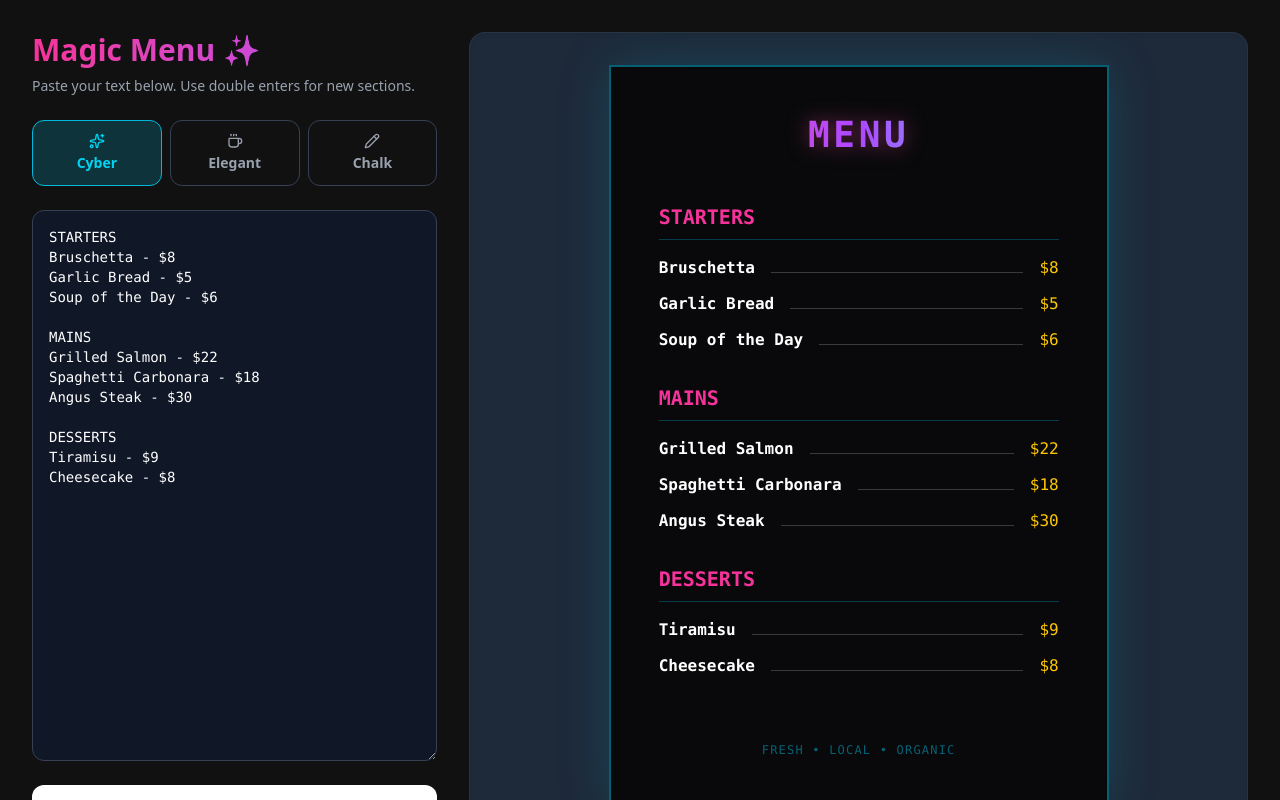
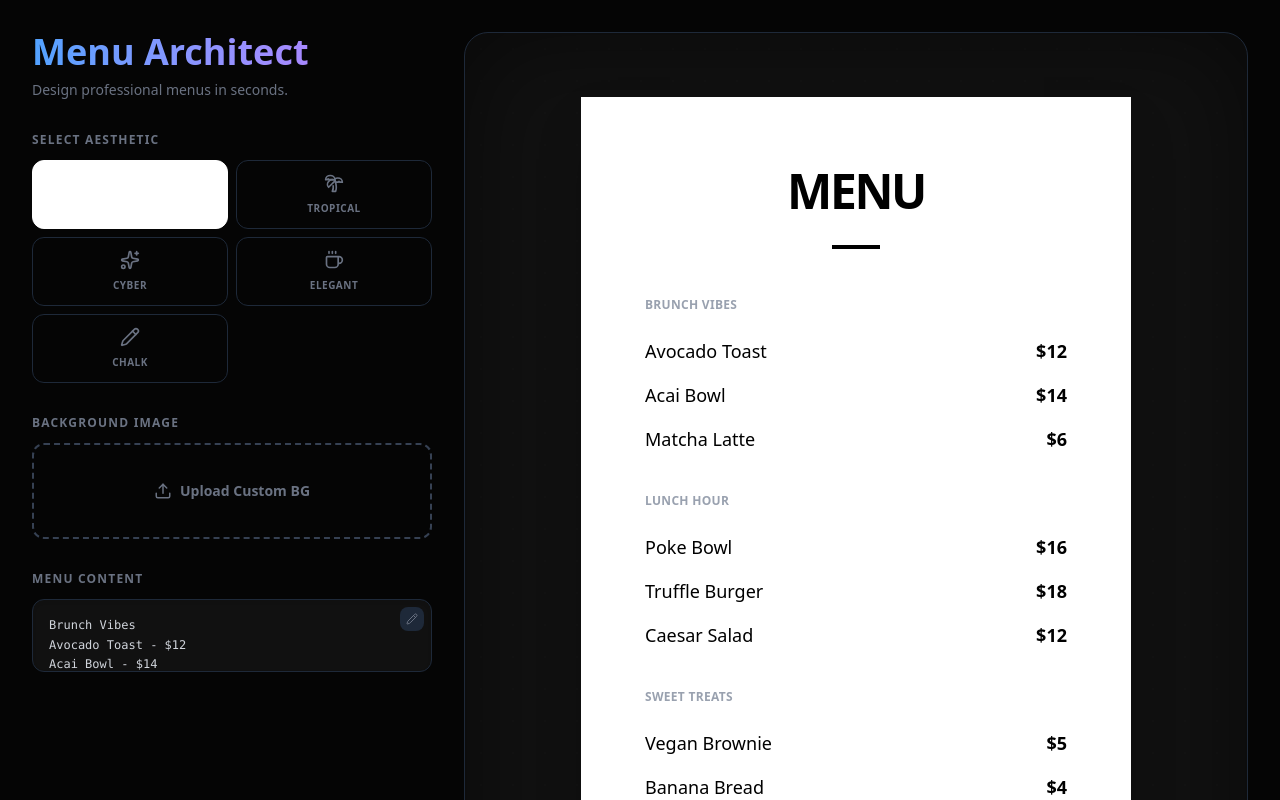
Before and after one commit to Dianute/event-tracker, a Next.js app in the folder web-app/: page /menu-test in a window 1280 px wide. Shown: the top 800 px of the page. Built offline with nearby package versions, Linux system fonts and the light colour scheme.

Commit message:
Update page.tsx

```diff
--- a/web-app/app/menu-test/page.tsx
+++ b/web-app/app/menu-test/page.tsx
@@ -1,29 +1,30 @@
 'use client';
 
 import { useState, useRef } from 'react';
-import { Download, Coffee, Sparkles, Pencil } from 'lucide-react';
+import { Download, Coffee, Sparkles, Pencil, Upload, Image as ImageIcon, Type, Palmtree } from 'lucide-react';
 import * as htmlToImage from 'html-to-image';
 
 export default function MenuGeneratorPage() {
-    const [rawText, setRawText] = useState(`STARTERS
-Bruschetta - $8
-Garlic Bread - $5
-Soup of the Day - $6
+    const [rawText, setRawText] = useState(`Brunch Vibes
+Avocado Toast - $12
+Acai Bowl - $14
+Matcha Latte - $6
 
-MAINS
-Grilled Salmon - $22
-Spaghetti Carbonara - $18
-Angus Steak - $30
+Lunch Hour
+Poke Bowl - $16
+Truffle Burger - $18
+Caesar Salad - $12
 
-DESSERTS
-Tiramisu - $9
-Cheesecake - $8`);
+Sweet Treats
+Vegan Brownie - $5
+Banana Bread - $4`);
 
-    const [theme, setTheme] = useState<'cyberpunk' | 'elegant' | 'chalkboard'>('cyberpunk');
+    const [theme, setTheme] = useState<'cyberpunk' | 'elegant' | 'chalkboard' | 'minimal' | 'tropical'>('minimal');
+    const [bgImage, setBgImage] = useState<string | null>(null);
     const previewRef = useRef<HTMLDivElement>(null);
     const [isExporting, setIsExporting] = useState(false);
 
-    // Simple parser: Split by double newline for sections, single for items
+    // Simple parser
     const parseMenu = (text: string) => {
         const sections = text.split('\n\n').map(block => {
             const lines = block.split('\n');
@@ -42,113 +43,206 @@ Cheesecake - $8`);
 
     const parsedData = parseMenu(rawText);
 
+    const handleBgUpload = (e: React.ChangeEvent<HTMLInputElement>) => {
+        const file = e.target.files?.[0];
+        if (file) {
+            const reader = new FileReader();
+            reader.onload = (ev) => {
+                setBgImage(ev.target?.result as string);
+            };
+            reader.readAsDataURL(file);
+        }
+    };
+
     const handleDownload = async () => {
         if (previewRef.current) {
             setIsExporting(true);
             try {
-                const dataUrl = await htmlToImage.toPng(previewRef.current);
+                // Ensure images are fully loaded before capturing
+                const dataUrl = await htmlToImage.toPng(previewRef.current, {
+                    cacheBust: true,
+                    pixelRatio: 2 // High Res
+                });
                 const link = document.createElement('a');
-                link.download = 'my-menu.png';
+                link.download = 'menu-design.png';
                 link.href = dataUrl;
                 link.click();
             } catch (err) {
                 console.error("Export failed", err);
+                alert("Failed to export image. Try again.");
             }
             setIsExporting(false);
         }
     };
 
     return (
-        <div className="min-h-screen bg-[#111] text-white p-8 font-sans flex flex-col md:flex-row gap-8">
-            {/* Controls */}
-            <div className="w-full md:w-1/3 flex flex-col gap-6">
-                <div>
-                    <h1 className="text-3xl font-black mb-2 bg-clip-text text-transparent bg-gradient-to-r from-pink-500 to-purple-500">Magic Menu ✨</h1>
-                    <p className="text-gray-400 text-sm">Paste your text below. Use double enters for new sections.</p>
+        <div className="min-h-screen bg-[#050505] text-white p-4 md:p-8 font-sans flex flex-col md:flex-row gap-8 scrollbar-none">
+            {/* Controls Panel */}
+            <div className="w-full md:w-[400px] flex flex-col gap-8 h-full md:sticky md:top-8 shrink-0">
+                <div className="space-y-2">
+                    <h1 className="text-4xl font-black bg-clip-text text-transparent bg-gradient-to-r from-blue-400 to-purple-400">
+                        Menu Architect
+                    </h1>
+                    <p className="text-gray-500 font-medium text-sm">Design professional menus in seconds.</p>
                 </div>
 
-                <div className="flex gap-2">
-                    <button
-                        onClick={() => setTheme('cyberpunk')}
-                        className={`flex-1 py-3 rounded-xl border font-bold text-sm transition-all ${theme === 'cyberpunk' ? 'bg-cyan-500/20 border-cyan-500 text-cyan-400' : 'border-gray-700 text-gray-400'}`}
-                    >
-                        <Sparkles size={16} className="mx-auto mb-1" /> Cyber
-                    </button>
-                    <button
-                        onClick={() => setTheme('elegant')}
-                        className={`flex-1 py-3 rounded-xl border font-bold text-sm transition-all ${theme === 'elegant' ? 'bg-amber-500/20 border-amber-500 text-amber-400' : 'border-gray-700 text-gray-400'}`}
-                    >
-                        <Coffee size={16} className="mx-auto mb-1" /> Elegant
-                    </button>
-                    <button
-                        onClick={() => setTheme('chalkboard')}
-                        className={`flex-1 py-3 rounded-xl border font-bold text-sm transition-all ${theme === 'chalkboard' ? 'bg-green-500/20 border-green-500 text-green-400' : 'border-gray-700 text-gray-400'}`}
-                    >
-                        <Pencil size={16} className="mx-auto mb-1" /> Chalk
-                    </button>
+                {/* Theme Selector Grid */}
+                <div>
+                    <h3 className="text-xs font-bold text-gray-500 uppercase tracking-widest mb-3">Select Aesthetic</h3>
+                    <div className="grid grid-cols-2 gap-2">
+                        <ThemeBtn active={theme === 'minimal'} onClick={() => setTheme('minimal')} icon={Type} label="Minimal" color="text-white border-white" />
+                        <ThemeBtn active={theme === 'tropical'} onClick={() => setTheme('tropical')} icon={Palmtree} label="Tropical" color="text-green-400 border-green-500" />
+                        <ThemeBtn active={theme === 'cyberpunk'} onClick={() => setTheme('cyberpunk')} icon={Sparkles} label="Cyber" color="text-cyan-400 border-cyan-500" />
+                        <ThemeBtn active={theme === 'elegant'} onClick={() => setTheme('elegant')} icon={Coffee} label="Elegant" color="text-amber-400 border-amber-500" />
+                        <ThemeBtn active={theme === 'chalkboard'} onClick={() => setTheme('chalkboard')} icon={Pencil} label="Chalk" color="text-gray-400 border-gray-500" />
+                    </div>
                 </div>
 
+                {/* Background Upload */}
+                <div>
+                    <h3 className="text-xs font-bold text-gray-500 uppercase tracking-widest mb-3">Background Image</h3>
+                    <div className="relative group">
+                        <label className="flex items-center justify-center w-full h-24 border-2 border-dashed border-gray-700 rounded-xl cursor-pointer hover:border-blue-500 hover:bg-blue-500/5 transition-all group-hover:text-blue-400 text-gray-500 gap-2">
+                            {bgImage ? (
+                                <div className="relative w-full h-full p-1">
+                                    <img src={bgImage} className="w-full h-full object-cover rounded-lg opacity-50" />
+                                    <span className="absolute inset-0 flex items-center justify-center font-bold text-white drop-shadow-md">Change Image</span>
+                                </div>
+                            ) : (
+                                <>
+                                    <Upload size={18} />
+                                    <span className="text-sm font-bold">Upload Custom BG</span>
+                                </>
+                            )}
+                            <input type="file" className="hidden" accept="image/*" onChange={handleBgUpload} />
+                        </label>
+                        {bgImage && (
+                            <button
+                                onClick={() => setBgImage(null)}
+                                className="absolute -top-2 -right-2 bg-red-500 text-white p-1 rounded-full shadow-lg hover:scale-110 transition-transform"
+                                title="Remove Image"
+                            >
+                                <svg width="12" height="12" viewBox="0 0 24 24" fill="none" stroke="currentColor" strokeWidth="3"><path d="M18 6L6 18M6 6l12 12" /></svg>
+                            </button>
+                        )}
+                    </div>
+                </div>
+
+                {/* Text Editor */}
+                <div className="flex-1 flex flex-col min-h-[300px]">
+                    <h3 className="text-xs font-bold text-gray-500 uppercase tracking-widest mb-3">Menu Content</h3>
+                    <div className="relative flex-1 group">
                         <textarea
                             value={rawText}
                             onChange={(e) => setRawText(e.target.value)}
-                    className="flex-1 min-h-[400px] bg-gray-900 border border-gray-700 rounded-xl p-4 font-mono text-sm focus:outline-none focus:border-blue-500"
-                    placeholder="Enter menu text here..."
+                            className="w-full h-full bg-[#111] border border-gray-800 rounded-xl p-4 font-mono text-xs text-gray-300 focus:outline-none focus:border-blue-500 focus:ring-1 focus:ring-blue-500 transition-all resize-none shadow-inner leading-relaxed"
+                            placeholder="Type here..."
                         />
+                        <div className="absolute top-2 right-2 p-1.5 bg-gray-800 rounded-lg text-gray-500 pointer-events-none group-focus-within:opacity-0 transition-opacity">
+                            <Pencil size={12} />
+                        </div>
+                    </div>
+                </div>
 
+                <div className="pt-4 border-t border-gray-800">
                     <button
                         onClick={handleDownload}
                         disabled={isExporting}
-                    className="bg-white text-black font-bold py-4 rounded-xl hover:scale-[1.02] transition-transform flex items-center justify-center gap-2"
+                        className="w-full bg-white hover:bg-gray-200 text-black font-black text-sm uppercase tracking-widest py-4 rounded-xl shadow-lg hover:shadow-xl hover:-translate-y-0.5 active:translate-y-0 transition-all flex items-center justify-center gap-3"
                     >
-                    <Download size={20} />
-                    {isExporting ? 'Generating...' : 'Download Image'}
+                        {isExporting ? <div className="w-5 h-5 border-2 border-black border-t-transparent rounded-full animate-spin" /> : <Download size={20} />}
+                        {isExporting ? 'Rendering...' : 'Export High-Res PNG'}
                     </button>
                 </div>
+            </div>
 
-            {/* Preview Area */}
-            <div className="flex-1 bg-gray-800 rounded-2xl p-8 flex items-center justify-center overflow-auto shadow-inner border border-white/5">
+            {/* Live Preview Stage */}
+            <div className="flex-1 bg-[#111] rounded-3xl border border-gray-800 p-8 md:p-16 flex items-center justify-center overflow-auto relative shadow-[inset_0_0_100px_rgba(0,0,0,0.5)]">
+                {/* Background Grid Pattern */}
+                <div className="absolute inset-0 opacity-[0.03]" style={{ backgroundImage: 'radial-gradient(#444 1px, transparent 1px)', backgroundSize: '32px 32px' }} />
+
                 <div
                     ref={previewRef}
-                    id="menu-preview"
-                    className={`w-[500px] min-h-[700px] p-12 transition-all duration-500 flex flex-col gap-8
-                        ${theme === 'cyberpunk' ? 'bg-[#09090b] text-cyan-500 border-2 border-cyan-500/50 shadow-[0_0_50px_rgba(6,182,212,0.2)] font-mono' : ''}
-                        ${theme === 'elegant' ? 'bg-[#fffbf0] text-[#4a4a4a] font-serif border-8 border-double border-[#d4af37]' : ''}
-                        ${theme === 'chalkboard' ? 'bg-[#1a1a1a] text-white font-sans border-8 border-[#5d4037] shadow-xl' : ''}
+                    className={`
+                        w-[550px] min-h-[800px] shrink-0 transition-all duration-500 flex flex-col relative overflow-hidden shadow-2xl
+                        ${theme === 'minimal' ? 'bg-white text-black font-sans' : ''}
+                        ${theme === 'tropical' ? 'bg-[#0f4c3a] text-[#f2e8cf] font-serif border-[12px] border-[#d8b066]' : ''}
+                        ${theme === 'cyberpunk' ? 'bg-[#050510] text-cyan-400 font-mono border-2 border-cyan-500 shadow-[0_0_60px_rgba(6,182,212,0.3)]' : ''}
+                        ${theme === 'elegant' ? 'bg-[#fffbf0] text-[#2a2a2a] font-serif border-double border-[6px] border-[#1a1a1a] p-[10px]' : ''}
+                        ${theme === 'chalkboard' ? 'bg-[#222] text-white font-sans border-[16px] border-[#5d4037] shadow-[2px_2px_4px_#3e2723,inset_0_0_20px_rgba(0,0,0,0.8)]' : ''}
                     `}
-                    style={theme === 'chalkboard' ? { backgroundImage: 'details' } : {}}
                 >
-                    <div className="text-center mb-4">
-                        <h2 className={`text-4xl font-bold uppercase tracking-widest
-                            ${theme === 'cyberpunk' ? 'text-transparent bg-clip-text bg-gradient-to-r from-pink-500 via-purple-500 to-cyan-500 drop-shadow-[0_0_10px_rgba(236,72,153,0.5)]' : ''}
-                            ${theme === 'elegant' ? 'text-[#d4af37] italic' : ''}
-                            ${theme === 'chalkboard' ? 'text-white/90 underline decoration-wavy decoration-white/20' : ''}
+                    {/* User Background Overlay */}
+                    {bgImage && (
+                        <div className="absolute inset-0 z-0">
+                            <img src={bgImage} className="w-full h-full object-cover opacity-100" />
+                            {/* Overlay for readability based on theme */}
+                            <div className={`absolute inset-0 ${theme === 'cyberpunk' ? 'bg-black/70' : theme === 'chalkboard' ? 'bg-black/40' : 'bg-white/60'} backdrop-blur-[2px]`} />
+                        </div>
+                    )}
+
+                    {/* Content Container */}
+                    <div className={`relative z-10 flex flex-col h-full ${theme === 'elegant' ? 'border border-[#1a1a1a] h-full p-12' : 'p-16'}`}>
+
+                        {/* Decoration Elements */}
+                        {theme === 'tropical' && (
+                            <>
+                                <div className="absolute top-0 right-0 w-32 h-32 bg-yellow-500/20 rounded-bl-[100px] blur-xl" />
+                                <div className="absolute bottom-0 left-0 w-40 h-40 bg-green-400/10 rounded-tr-[100px] blur-2xl" />
+                            </>
+                        )}
+
+                        <div className="text-center mb-12">
+                            <h2 className={`text-5xl leading-tight
+                                ${theme === 'minimal' ? 'font-black tracking-tighter uppercase' : ''}
+                                ${theme === 'tropical' ? 'font-serif text-[#d8b066] drop-shadow-md italic' : ''}
+                                ${theme === 'cyberpunk' ? 'font-black uppercase tracking-widest text-transparent bg-clip-text bg-gradient-to-r from-pink-500 via-purple-500 to-cyan-500 filter drop-shadow-[0_0_8px_rgba(236,72,153,0.8)]' : ''}
+                                ${theme === 'elegant' ? 'font-serif uppercase tracking-[0.2em] text-4xl' : ''}
+                                ${theme === 'chalkboard' ? 'font-handwriting text-5xl text-yellow-100 opacity-90 -rotate-2 ml-4' : ''}
                             `}>
                                 MENU
                             </h2>
-                        {theme === 'elegant' && <div className="w-16 h-1 bg-[#d4af37] mx-auto mt-4" />}
+                            {theme === 'minimal' && <div className="w-12 h-1 bg-black mx-auto mt-6" />}
+                            {theme === 'elegant' && <div className="text-xs uppercase tracking-[0.4em] mt-3 italic text-gray-500">Fine Selection</div>}
                         </div>
 
+                        <div className="flex-1 space-y-10">
                             {parsedData.map((section, i) => (
-                        <div key={i} className="space-y-4">
-                            <h3 className={`text-xl font-bold border-b pb-2
-                                ${theme === 'cyberpunk' ? 'border-cyan-500/30 text-pink-500' : ''}
-                                ${theme === 'elegant' ? 'border-[#d4af37]/30 text-[#2c2c2c] uppercase tracking-widest text-center' : ''}
-                                ${theme === 'chalkboard' ? 'border-white/20 text-yellow-200' : ''}
+                                <div key={i} className="space-y-5">
+                                    <h3 className={`text-xl
+                                        ${theme === 'minimal' ? 'font-bold uppercase tracking-wide text-xs text-gray-400 mb-6' : ''}
+                                        ${theme === 'tropical' ? 'font-bold text-[#d8b066] uppercase tracking-widest border-b border-[#d8b066]/30 pb-2' : ''}
+                                        ${theme === 'cyberpunk' ? 'text-pink-500 font-bold border-l-4 border-cyan-500 pl-3 uppercase tracking-wider' : ''}
+                                        ${theme === 'elegant' ? 'font-serif text-2xl italic text-center text-[#555]' : ''}
+                                        ${theme === 'chalkboard' ? 'font-bold text-blue-200 text-2xl border-b-2 border-dashed border-white/20 pb-1 inline-block' : ''}
                                     `}>
                                         {section.title}
                                     </h3>
 
-                            <ul className="space-y-3">
+                                    <ul className="space-y-4">
                                         {section.items.map((item, j) => (
-                                    <li key={j} className="flex justify-between items-baseline gap-4">
-                                        <span className={`font-bold ${theme === 'cyberpunk' ? 'text-white' : ''} ${theme === 'chalkboard' ? 'font-handwriting' : ''}`}>
+                                            <li key={j} className="flex justify-between items-baseline gap-4 group">
+                                                <span className={`text-lg
+                                                    ${theme === 'minimal' ? 'font-medium' : ''}
+                                                    ${theme === 'tropical' ? 'font-medium tracking-wide' : ''}
+                                                    ${theme === 'cyberpunk' ? 'font-bold text-gray-100 group-hover:text-cyan-300 transition-colors' : ''}
+                                                    ${theme === 'elegant' ? 'font-serif text-[#1a1a1a]' : ''}
+                                                    ${theme === 'chalkboard' ? 'font-handwriting text-white text-xl' : ''}
+                                                `}>
                                                     {item.name}
                                                 </span>
-                                        <div className={`flex-1 border-b mb-1 opacity-20 ${theme === 'elegant' ? 'border-black' : 'border-white'}`}></div>
-                                        <span className={`
-                                            ${theme === 'cyberpunk' ? 'text-yellow-400' : ''}
-                                            ${theme === 'elegant' ? 'text-[#d4af37] font-bold' : ''}
-                                            ${theme === 'chalkboard' ? 'text-green-300' : ''}
+                                                <div className={`flex-1 border-b mb-1 opacity-20
+                                                    ${theme === 'tropical' ? 'border-[#f2e8cf]/50 border-dotted' : ''}
+                                                    ${theme === 'cyberpunk' ? 'border-gray-700' : ''}
+                                                    ${theme === 'elegant' ? 'border-gray-300' : 'border-current'}
+                                                    ${theme === 'minimal' ? 'hidden' : ''}
+                                                `}></div>
+                                                <span className={`text-lg
+                                                    ${theme === 'minimal' ? 'font-bold' : ''}
+                                                    ${theme === 'tropical' ? 'text-[#d8b066] font-bold' : ''}
+                                                    ${theme === 'cyberpunk' ? 'text-yellow-400 font-mono text-sm' : ''}
+                                                    ${theme === 'elegant' ? 'font-bold text-[#1a1a1a]' : ''}
+                                                    ${theme === 'chalkboard' ? 'text-green-300 font-bold' : ''}
                                                 `}>
                                                     {item.price}
                                                 </span>
@@ -157,12 +251,31 @@ Cheesecake - $8`);
                                     </ul>
                                 </div>
                             ))}
+                        </div>
 
-                    <div className="mt-auto pt-8 text-center text-xs opacity-50 uppercase tracking-widest">
-                        Fresh • Local • Organic
+                        <div className={`mt-auto pt-12 text-center text-[10px] uppercase
+                            ${theme === 'minimal' ? 'tracking-widest text-gray-300' : 'tracking-widest opacity-40'}
+                            ${theme === 'cyberpunk' ? 'text-cyan-900 font-bold' : ''}
+                        `}>
+                            Created for you
+                        </div>
                     </div>
                 </div>
             </div>
         </div>
     );
 }
+
+function ThemeBtn({ active, onClick, icon: Icon, label, color }: any) {
+    return (
+        <button
+            onClick={onClick}
+            className={`flex flex-col items-center justify-center p-3 rounded-xl border transition-all duration-200
+                ${active ? `${color} bg-opacity-10 bg-current` : 'border-gray-800 text-gray-500 hover:border-gray-700 hover:text-gray-300 hover:bg-white/5'}
+            `}
+        >
+            <Icon size={20} className="mb-2" />
+            <span className="text-[10px] font-bold uppercase tracking-wider">{label}</span>
+        </button>
+    )
+}
```
Lines whose indentation alone changed are shown as unchanged.
